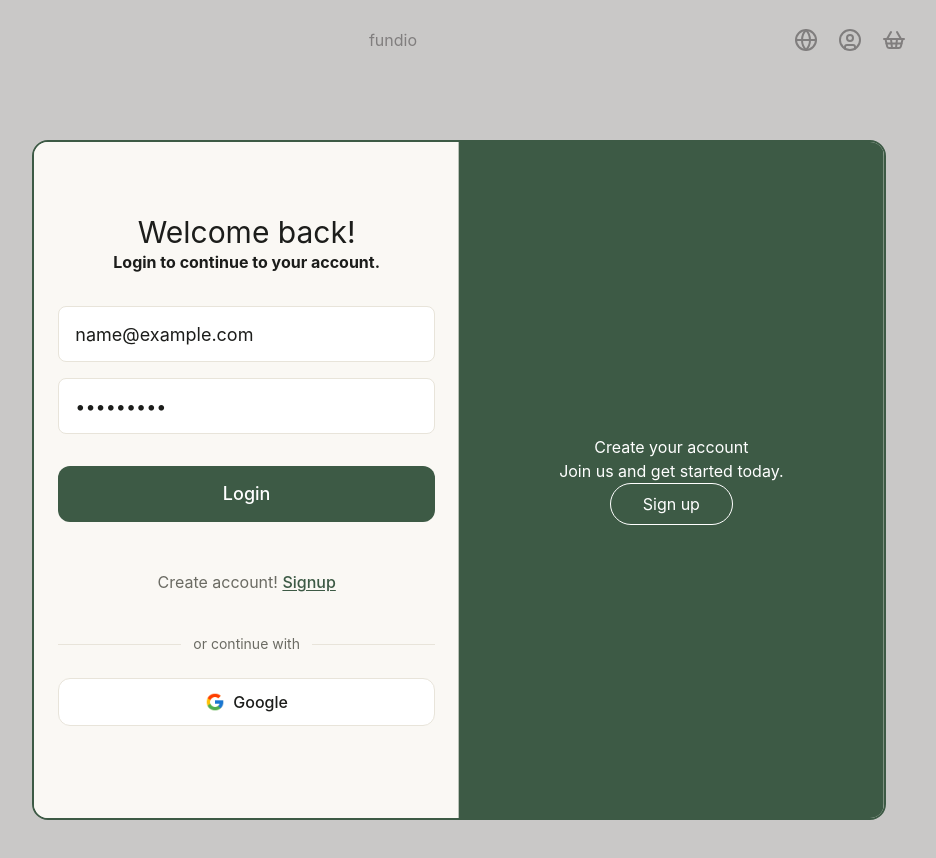
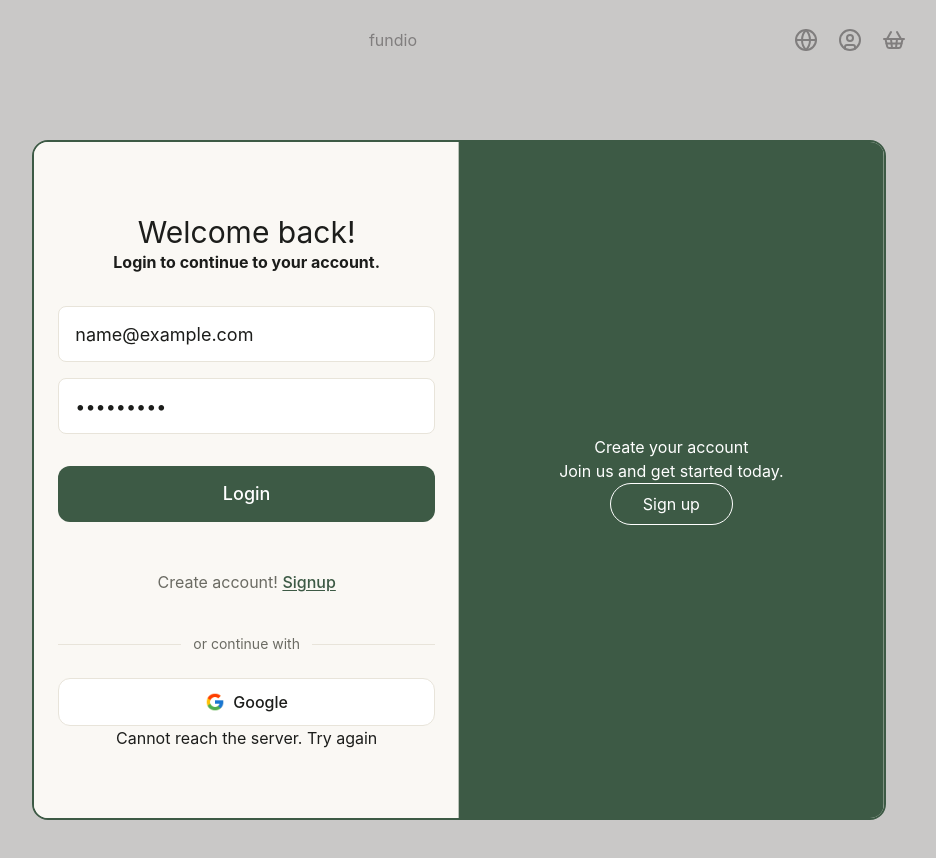
Before and after one commit to kifo99/fundio, a React (Vite) app in the folder client/: page /auth in a window 1280 px wide. Both pictures are taken after typing "name@example.com", "Sample123" into the empty fields and a click on the button "Login". Shown: the top 858 px of the page, without its empty margins (181-1117 px from the left). Built offline with nearby package versions, Linux system fonts and the light colour scheme; no server answers.

Commit message:
fix: Form component

```diff
--- a/client/src/components/form/Form.jsx
+++ b/client/src/components/form/Form.jsx
@@ -1,12 +1,16 @@
-import { FormField } from './FormField.jsx';
 import { useAuthSuccess } from '../../hooks/useAuthSuccess.js';
-import { setError } from '../../store/authSlice.js';
-import { useDispatch } from 'react-redux';
+import { setError, clearError } from '../../store/authSlice.js';
+import { useDispatch, useSelector } from 'react-redux';
 import { getErrorMessages } from '../../utils/getErrorMessages.js';
+import { useEffect } from 'react';
 
 export function Form({ className, mutation, onSetUserInput, children }) {
   const onAuthSuccess = useAuthSuccess();
   const dispatch = useDispatch();
+  const error = useSelector((state) => state.auth.error);
+  useEffect(() => {
+    dispatch(clearError());
+  }, [dispatch]);
   function handleSubmit(e) {
     e.preventDefault();
 
@@ -14,6 +18,7 @@ export function Form({ className, mutation, onSetUserInput, children }) {
     const formData = new FormData(form);
     const data = Object.fromEntries(formData.entries());
 
+    dispatch(clearError());
     mutation.mutate(data, {
       onSuccess: onAuthSuccess,
       onError: (err) => dispatch(setError(getErrorMessages(err))),
@@ -24,6 +29,13 @@ export function Form({ className, mutation, onSetUserInput, children }) {
   return (
     <form onSubmit={handleSubmit} className={`${className}`}>
       {children}
+      {error && (
+        <ul role="alert" className="form-errors">
+          {[].concat(error).map((msg, i) => (
+            <li key={i}>{msg}</li>
+          ))}
+        </ul>
+      )}
     </form>
   );
 }
```
